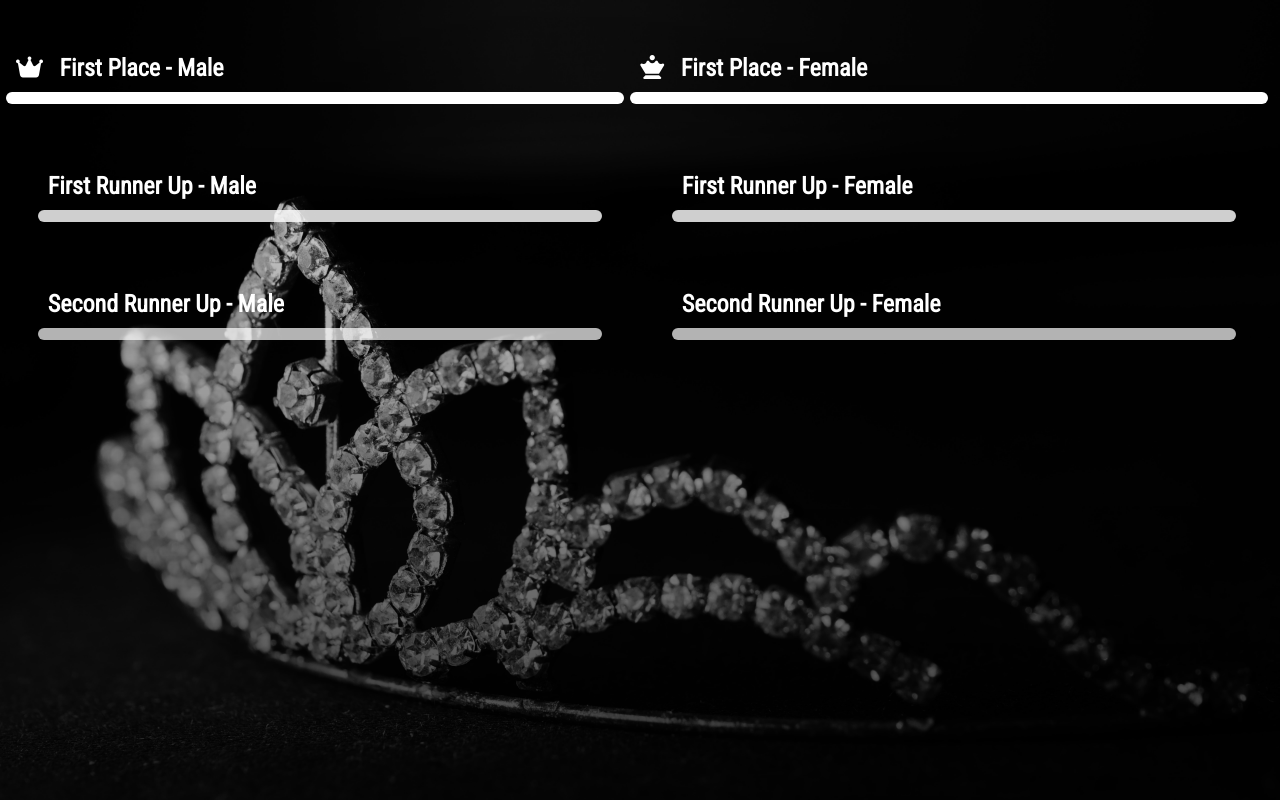
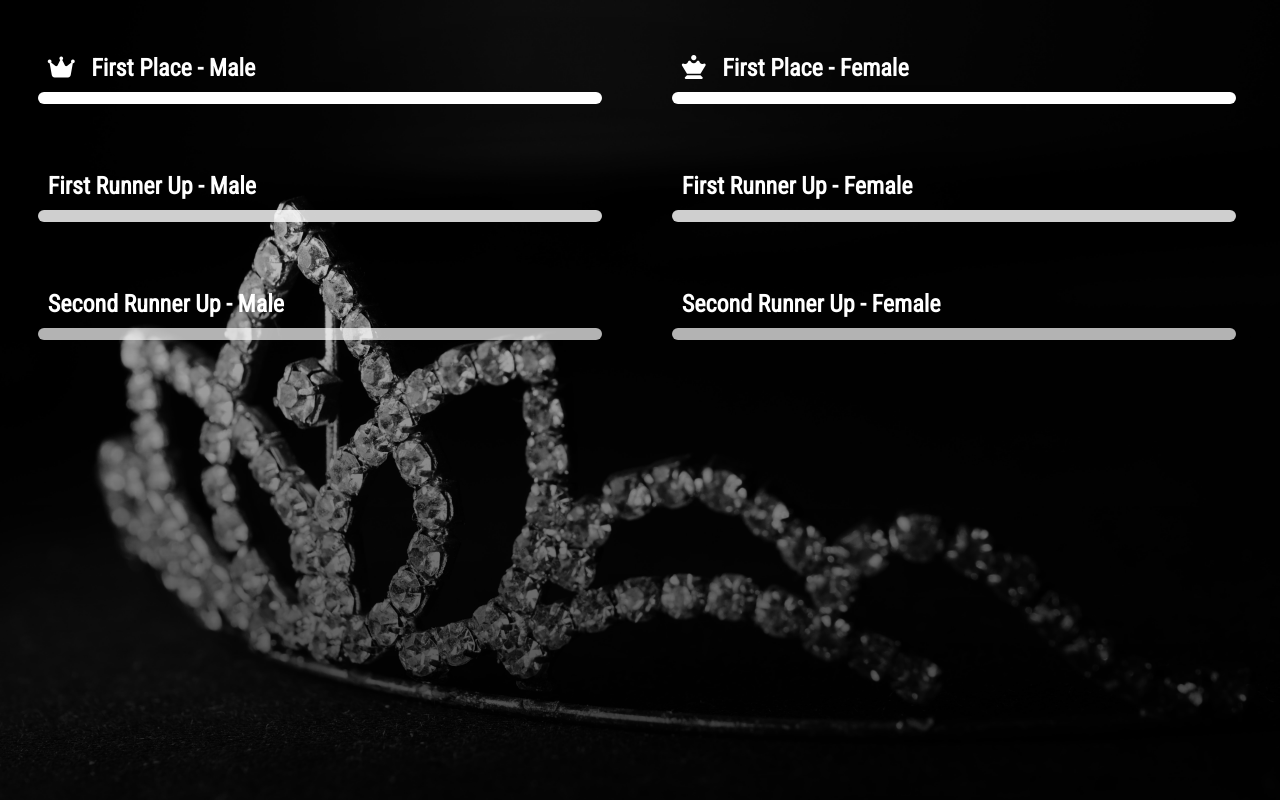
Before and after one commit to lloyd031/tabulating_system, a PHP site: page /view-res.php in a window 1280 px wide. Run offline with PHP 8.4, Linux system fonts and the light colour scheme; data comes from the database, SQL or seed files in the repository; data that the repository does not hold is empty; some libraries are stand-ins or nearby versions.

Commit message:
changed the width

```diff
--- a/css/index.css
+++ b/css/index.css
@@ -288,9 +288,8 @@ ul li a i
 
 .event-wrapper
 {
-	width: 100%;
+	width: 99%;
 	height: 100px;
-	display: grid;
 	grid-template-columns: auto auto auto;
 
 }
@@ -298,7 +297,7 @@ ul li a i
 .eventpanel
 {
 	width: auto;
-	height:200px;
+	min-height:200px;
 	background:white;
 	display: flex;
 	flex-direction: column;
@@ -361,6 +360,7 @@ ul li a i
 .event-details-con
 {
 	width: 500px;
+	padding: 3px;
 	background: white;
 	box-shadow: 3px 3px 5px 0px rgba(0,0,0,0.38);
 -webkit-box-shadow: 3px 3px 5px 0px rgba(0,0,0,0.38);
--- a/view-res.php
+++ b/view-res.php
@@ -25,7 +25,7 @@
 	</div><br>
 
 	<div class="firstplace-con">
-		<div  class="rank" style="flex-grow: 1;animation-delay: 0.2s">
+		<div  class="rank" style="width: 45%;animation-delay: 0.2s">
 			<div class="erow">
 		<h2 style="color:white"><i class="fa-solid fa-crown"></i> &nbsp First Place - Male</h2>
 		</div>
@@ -57,7 +57,7 @@
 			?>
 		</div>
 		</div>
-		<div class="rank" style="flex-grow: 1;animation-delay: 0.2s">
+		<div class="rank" style="width: 45%;animation-delay: 0.2s">
 			<div class="erow">
 		<h2 style="color:white"><i class="fa-solid fa-chess-queen"></i> &nbsp First Place - Female</h2>
 		</div>
```
